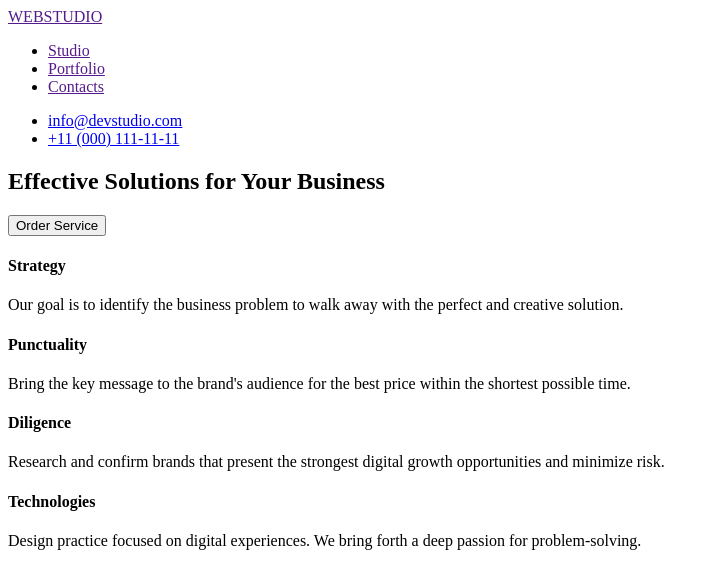
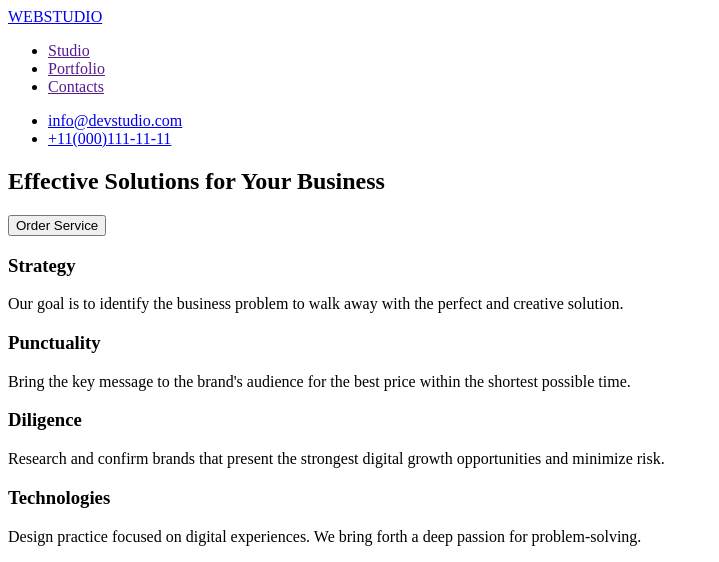
Before and after one commit to 19Aleksandra95/goit-markup-hw-01, a plain HTML site: page index.html in a window 1280 px wide. Shown: the top 562 px of the page, without its empty margins (0-719 px from the left). Drawn offline with Linux system fonts and the light colour scheme.

Commit message:
Add files via upload

```diff
--- a/index.html
+++ b/index.html
@@ -4,22 +4,22 @@
     <meta charset="UTF-8">
     <meta http-equiv="X-UA-Compatible" content="IE=edge">
     <meta name="viewport" content="width=device-width, initial-scale=1.0">
-    <title>Document</title>
+    <title>WebStudio</title>
   </head>
   <body>
     <header>
       <nav>
-        <a href="">WEBSTUDIO</a>
+        <a href="index.html">WEBSTUDIO</a>
         <ul>
           <li><a href="">Studio</a></li>
           <li><a href="">Portfolio</a></li>
           <li><a href="">Contacts</a></li>
         </ul>
-      </nav>
       <ul>
         <li><a href="mailto:info@devstudio.com">info@devstudio.com</a></li>
-        <li><a href="tel:+110001111111">+11 (000) 111-11-11</a></li>
+        <li><a href="tel:+110001111111">+11(000)111-11-11</a></li>
       </ul>
+    </nav>
     </header>
 
     <!--Main conteiner-->
@@ -28,39 +28,34 @@
         <h1>Effective Solutions for Your Business</h1>
         <button type="button">Order Service</button>
       </section>
-
-      <!--Section 1-->
-
       <section>
-        <h4>Strategy</h4>
+        <h3>Strategy</h3>
         <p>
           Our goal is to identify the business problem to walk away with the
           perfect and creative solution.
         </p>
       </section>
       <section>
-        <h4>Punctuality</h4>
+        <h3>Punctuality</h3>
         <p>
           Bring the key message to the brand's audience for the best price
           within the shortest possible time.
         </p>
       </section>
       <section>
-        <h4>Diligence</h4>
+        <h3>Diligence</h3>
         <p>
           Research and confirm brands that present the strongest digital growth
           opportunities and minimize risk.
         </p>
       </section>
       <section>
-        <h4>Technologies</h4>
+        <h3>Technologies</h3>
         <p>
           Design practice focused on digital experiences. We bring forth a deep
           passion for problem-solving.
         </p>
       </section>
-
-      <!--Section 2-->
       <section>
       <h2>What are we doing</h2>
         <ul>
@@ -82,8 +77,6 @@
           </li>
         </ul>
       </section>
-
-<!--Section 3-->
 <section>
   <h2>Our Team</h2>
   <ul>
@@ -110,6 +103,7 @@
   </ul>
 </section>
     </main>
+  <!--Footer-->
     <footer>
       <a href="">WebStudio</a>
        <p>Increase the flow of customers and sales for your business with digital marketing & growth solutions.</p>
```
